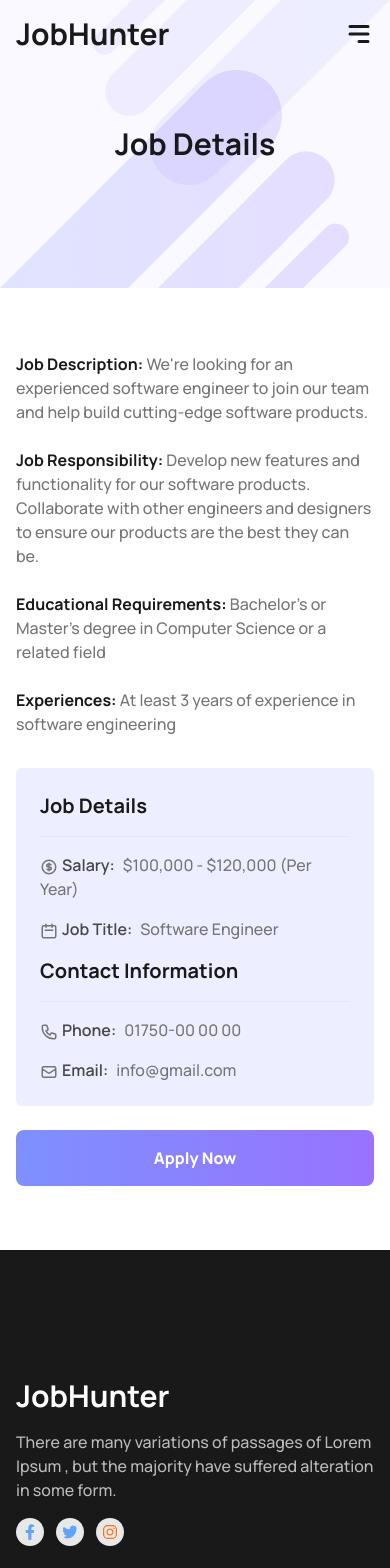
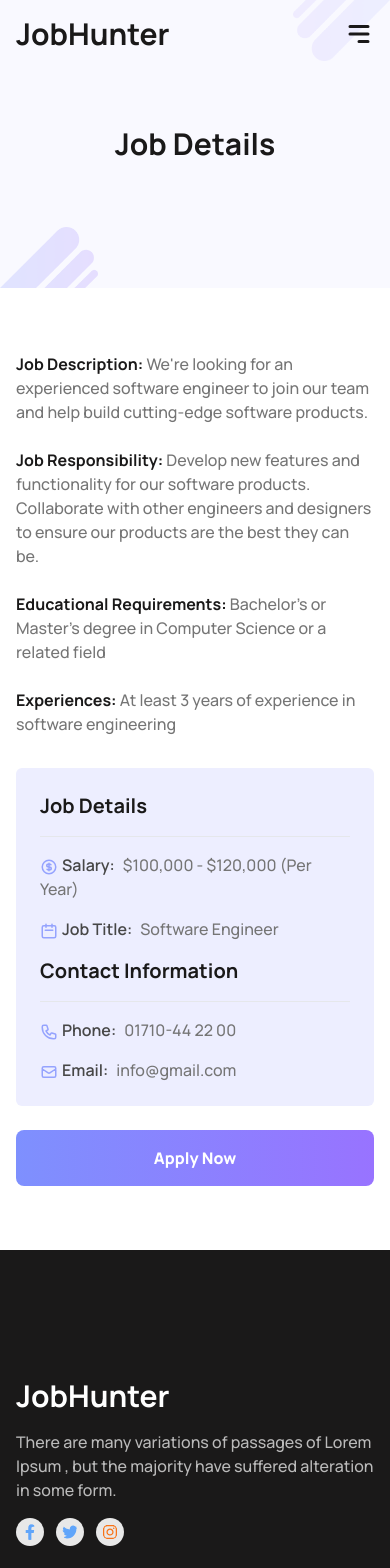
Before and after one commit to showkatali-dev/job-hunter, a React (Vite) app: page /job/1 in a window 390 px wide. Shown: the top 1568 px of the page. Built offline with nearby package versions, Linux system fonts and the light colour scheme.

Commit message:
fix some responsiveness issue

```diff
--- a/public/job_data.json
+++ b/public/job_data.json
@@ -13,7 +13,7 @@
     "educationalRequirement": "Bachelor's or Master's degree in Computer Science or a related field",
     "experience": "At least 3 years of experience in software engineering",
     "contactInformation": {
-      "phone": "01750-00 00 00",
+      "phone": "01710-44 22 00",
       "email": "info@gmail.com"
     }
   },
@@ -31,8 +31,8 @@
     "educationalRequirement": "Bachelor's or Master's degree in Marketing or a related field",
     "experience": "At least 5 years of experience in marketing",
     "contactInformation": {
-      "phone": "01750-00 00 00",
-      "email": "info@gmail.com"
+      "phone": "01330-11 00 00",
+      "email": "info@tesla.com"
     }
   },
   {
@@ -49,8 +49,8 @@
     "educationalRequirement": "Bachelor's degree in Business or a related field",
     "experience": "At least 2 years of experience in sales",
     "contactInformation": {
-      "phone": "01750-00 00 00",
-      "email": "info@gmail.com"
+      "phone": "01755-24 00 90",
+      "email": "info@amazon.com"
     }
   },
   {
@@ -67,8 +67,8 @@
     "educationalRequirement": "Bachelor's degree in Graphic Design or a related field",
     "experience": "At least 3 years of experience in graphic design",
     "contactInformation": {
-      "phone": "01750-00 00 00",
-      "email": "info@gmail.com"
+      "phone": "01742-00 21 99",
+      "email": "info@microsoft.com"
     }
   },
   {
@@ -85,8 +85,8 @@
     "educationalRequirement": "Bachelor's degree in Business, Computer Science, or a related field",
     "experience": "At least 5 years of experience in product management",
     "contactInformation": {
-      "phone": "01750-00 00 00",
-      "email": "info@gmail.com"
+      "phone": "01751-45 21 09",
+      "email": "info@netflix.com"
     }
   },
   {
@@ -103,8 +103,8 @@
     "educationalRequirement": "Bachelor's or Master's degree in Human Resources or a related field",
     "experience": "At least 7 years of experience in HR, with 3 years in a management role",
     "contactInformation": {
-      "phone": "01750-00 00 00",
-      "email": "info@gmail.com"
+      "phone": "01768-80 00 44",
+      "email": "info@google.com"
     }
   },
   {
@@ -121,8 +121,8 @@
     "educationalRequirement": "Bachelor's or Master's degree in Computer Science or a related field",
     "experience": "At least 5 years of experience in software engineering",
     "contactInformation": {
-      "phone": "01750-00 00 00",
-      "email": "info@gmail.com"
+      "phone": "01854-00 12 00",
+      "email": "info@youtube.com"
     }
   },
   {
@@ -139,8 +139,8 @@
     "educationalRequirement": "Bachelor's or Master's degree in Data Science, Statistics, or a related field",
     "experience": "At least 2 years of experience in data analysis",
     "contactInformation": {
-      "phone": "01750-00 00 00",
-      "email": "info@gmail.com"
+      "phone": "01421-14 00 45",
+      "email": "info@meta.com"
     }
   }
 ]
--- a/src/App.jsx
+++ b/src/App.jsx
@@ -2,6 +2,7 @@ import React from "react";
 import {
   Outlet,
   RouterProvider,
+  ScrollRestoration,
   createBrowserRouter,
   useNavigation,
 } from "react-router-dom";
@@ -26,7 +27,16 @@ const Layout = () => {
       <header>
         <Navbar />
       </header>
-      <main>{navigation.state === "loading" ? <Spinner /> : <Outlet />}</main>
+      <main>
+        {navigation.state === "loading" ? (
+          <Spinner />
+        ) : (
+          <>
+            <ScrollRestoration />
+            <Outlet />
+          </>
+        )}
+      </main>
       <footer>
         <Footer />
       </footer>
--- a/src/components/AppliedJobCard.jsx
+++ b/src/components/AppliedJobCard.jsx
@@ -22,7 +22,7 @@ const AppliedJobCard = ({ job }) => {
       <div className="flex flex-col sm:flex-row items-center gap-5">
         <img
           src={companyLogo}
-          className="bg-gray-100 w-60 h-60 object-contain p-4"
+          className="bg-gray-100 w-60 h-60 rounded-md object-contain p-4"
           alt={companyName}
         />
         <div className="space-y-4">
--- a/src/components/Banner.jsx
+++ b/src/components/Banner.jsx
@@ -3,7 +3,8 @@ import person from "../assets/images/person.png";
 
 const Banner = () => {
   return (
-    <div className="grid grid-cols-1 md:grid-cols-2 gap-8 items-center pt-20 bg-[#F9F9FF] mb-6">
+    <div className="bg-[#F9F9FF]">
+      <div className="container px-4 mx-auto grid grid-cols-1 md:grid-cols-2 gap-8 items-center pt-28 mb-6">
         <div>
           <h1 className="text-5xl md:text-6xl lg:text-7xl font-bold text-primary mb-8">
             One Step
@@ -21,6 +22,7 @@ const Banner = () => {
           <img src={person} alt="person" className="w-full" />
         </div>
       </div>
+    </div>
   );
 };
 
--- a/src/components/FeaturedJobs.jsx
+++ b/src/components/FeaturedJobs.jsx
@@ -16,7 +16,7 @@ const FeaturedJobs = () => {
   }, [showAll]);
 
   return (
-    <div className="text-center my-24">
+    <div className="container p-4 mx-auto text-center my-24">
       <h1 className="text-4xl md:text-5xl font-bold mb-4 text-primary">
         Featured Jobs
       </h1>
--- a/src/components/JobCard.jsx
+++ b/src/components/JobCard.jsx
@@ -33,7 +33,7 @@ const JobCard = ({ job }) => {
         </div>
       </div>
 
-      <div className="flex items-center justify-start gap-x-6">
+      <div className="flex flex-wrap gap-x-6">
         <p>
           <HiOutlineLocationMarker className="text-lg inline mr-2" />
           {location}
--- a/src/components/JobCategory.jsx
+++ b/src/components/JobCategory.jsx
@@ -11,7 +11,7 @@ const JobCategory = () => {
   }, []);
 
   return (
-    <div className="text-center my-24">
+    <div className="container p-4 mx-auto text-center my-24">
       <h1 className="text-4xl md:text-5xl font-bold mb-4 text-primary">
         Job Category List
       </h1>
--- a/src/components/Navbar.jsx
+++ b/src/components/Navbar.jsx
@@ -51,7 +51,7 @@ const Navbar = () => {
 
         {/* for mobile device */}
         <div
-          className={`flex-col md:hidden items-start font-semibold rounded gap-y-2 bg-gray-100 border p-4 absolute z-50 top-0 left-0 w-full shadow-lg ${
+          className={`flex-col bg-[#F9F9FF] md:hidden items-start font-semibold rounded gap-y-2 border p-4 absolute z-50 top-0 left-0 w-full shadow-lg ${
             openMenu ? "flex" : "hidden"
           }`}
         >
--- a/src/index.css
+++ b/src/index.css
@@ -32,6 +32,7 @@
   .banner {
     background-position: bottom left, top right;
     background-repeat: no-repeat, no-repeat;
+    background-size: 25%, 25%;
   }
 
   @media (hover: none) {
--- a/src/pages/AppliedJobs.jsx
+++ b/src/pages/AppliedJobs.jsx
@@ -81,11 +81,17 @@ const AppliedJobs = () => {
         </div>
 
         {/* applied jobs */}
-        <div className="text-start my-10 grid gap-y-6">
-          {jobs.map((job) => (
-            <AppliedJobCard key={job.id} job={job} />
-          ))}
-        </div>
+        {jobs.length > 0 ? (
+          <div className="text-start my-10 grid gap-y-6">
+            {jobs.map((job) => (
+              <AppliedJobCard key={job.id} job={job} />
+            ))}
+          </div>
+        ) : (
+          <p className="text-center text-red-400 my-10 font-semibold">
+            No data
+          </p>
+        )}
       </div>
     </section>
   );
--- a/src/pages/Home.jsx
+++ b/src/pages/Home.jsx
@@ -5,7 +5,7 @@ import JobCategory from "../components/JobCategory";
 
 const Home = () => {
   return (
-    <section className="container mx-auto p-4">
+    <section>
       <Banner />
       <JobCategory />
       <FeaturedJobs />
--- a/src/pages/JobDetails.jsx
+++ b/src/pages/JobDetails.jsx
@@ -59,12 +59,12 @@ const JobDetails = () => {
             <h3 className="text-xl text-primary font-bold">Job Details</h3>
             <hr />
             <p>
-              <HiOutlineCurrencyDollar className="text-lg inline mr-1" />
+              <HiOutlineCurrencyDollar className="text-lg text-[#7E90FE]/80 inline mr-1" />
               <span className="text-secondary font-semibold mr-2">Salary:</span>
               {salary} {status === "Full Time" && "(Per Year)"}
             </p>
             <p>
-              <HiOutlineCalendar className="text-lg inline mr-1" />
+              <HiOutlineCalendar className="text-lg text-[#7E90FE]/80 inline mr-1" />
               <span className="text-secondary font-semibold mr-2">
                 Job Title:
               </span>
@@ -76,12 +76,12 @@ const JobDetails = () => {
             </h3>
             <hr />
             <p>
-              <HiOutlinePhone className="text-lg inline mr-1" />
+              <HiOutlinePhone className="text-lg text-[#7E90FE]/80 inline mr-1" />
               <span className="text-secondary font-semibold mr-2">Phone:</span>
               {contactInformation.phone}
             </p>
             <p>
-              <HiOutlineMail className="text-lg inline mr-1" />
+              <HiOutlineMail className="text-lg text-[#7E90FE]/80 inline mr-1" />
               <span className="text-secondary font-semibold mr-2">Email:</span>
               {contactInformation.email}
             </p>
```
Lines whose indentation alone changed are shown as unchanged.
